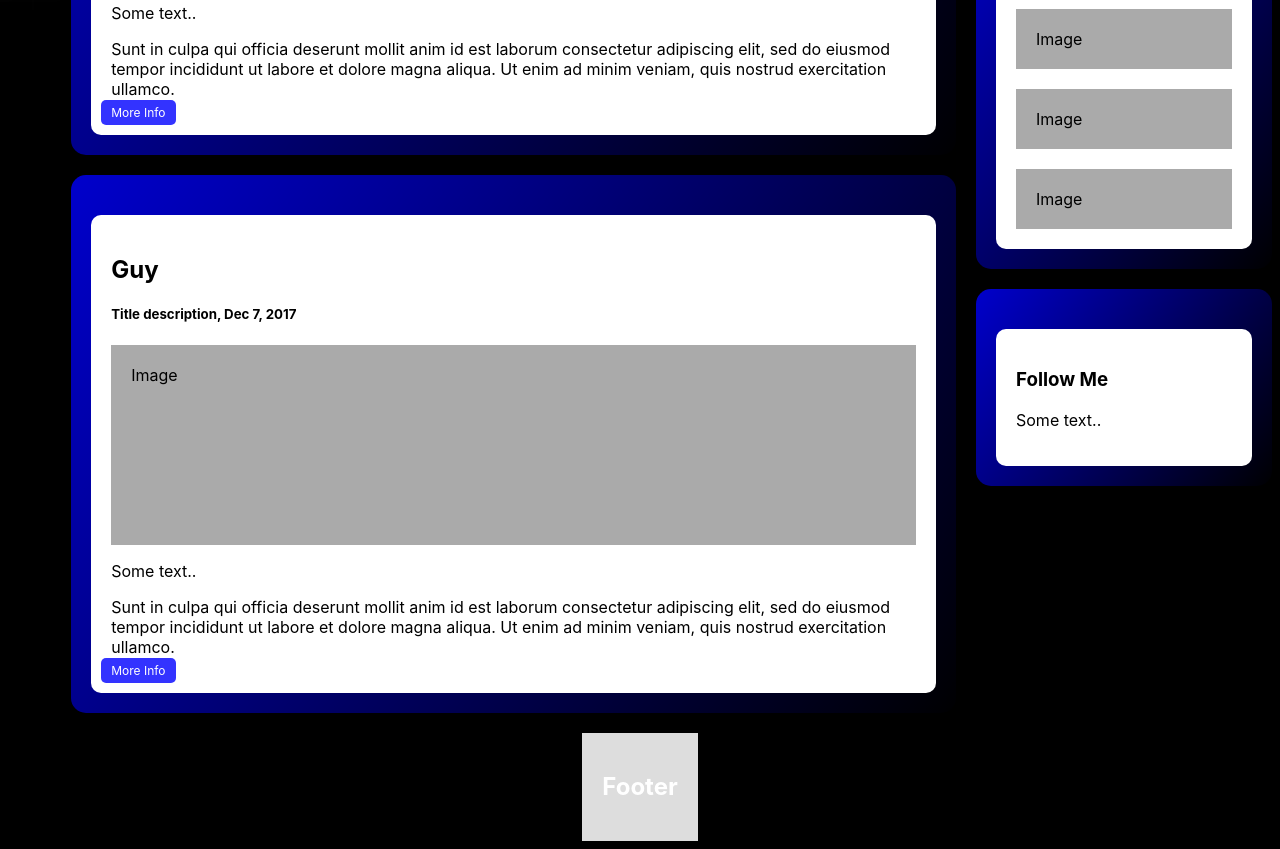
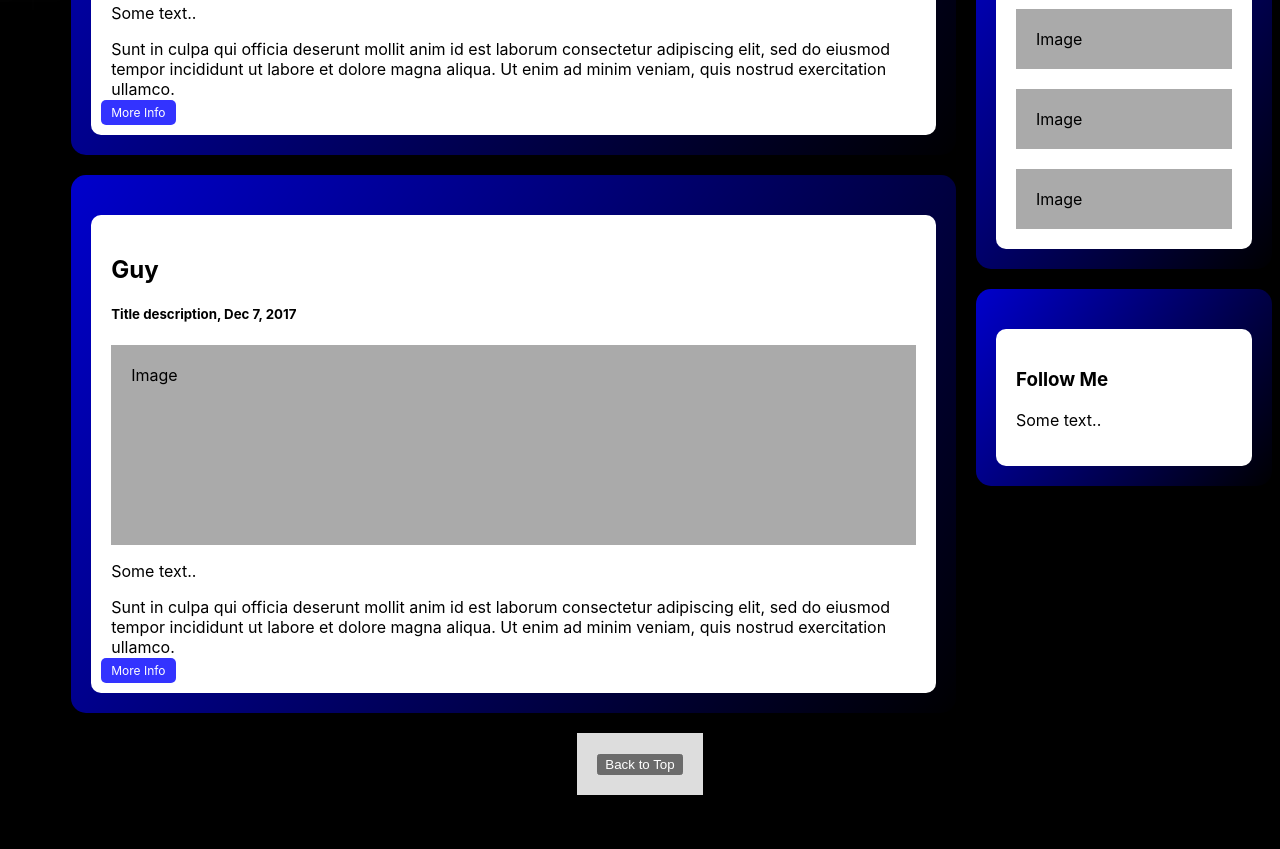
Before and after one commit to Sage-Morgan-LaRosa/Portfolio, a plain HTML site: page Home.html in a window 1280 px wide. Shown: the part 610-1459 px from the top of the page. After the commit the page ends 1413 px from the top, so only its background shows below. Drawn offline with Linux system fonts and the light colour scheme.

Commit message:
back to top button added

```diff
--- a/Home.html
+++ b/Home.html
@@ -59,7 +59,16 @@
 </div>
 
 <div class="footer">
-  <h2>Footer</h2>
+  <button onclick="scrollToTop()">Back to Top</button>
 </div>
+
+<script>
+function scrollToTop() {
+  window.scrollTo({
+    top: 0,
+    behavior: 'smooth'
+  });
+}
+</script>
 </body>
 </html>
```
